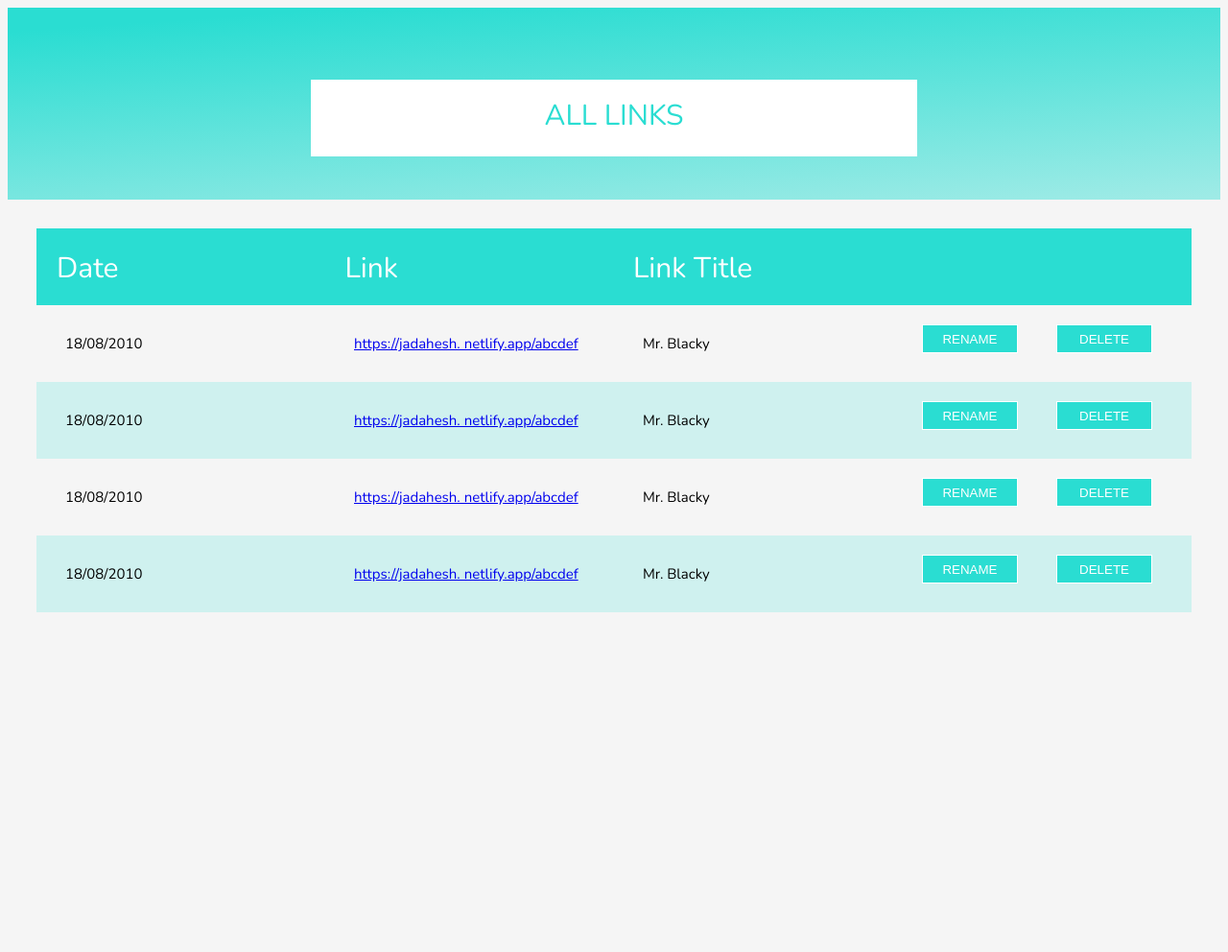
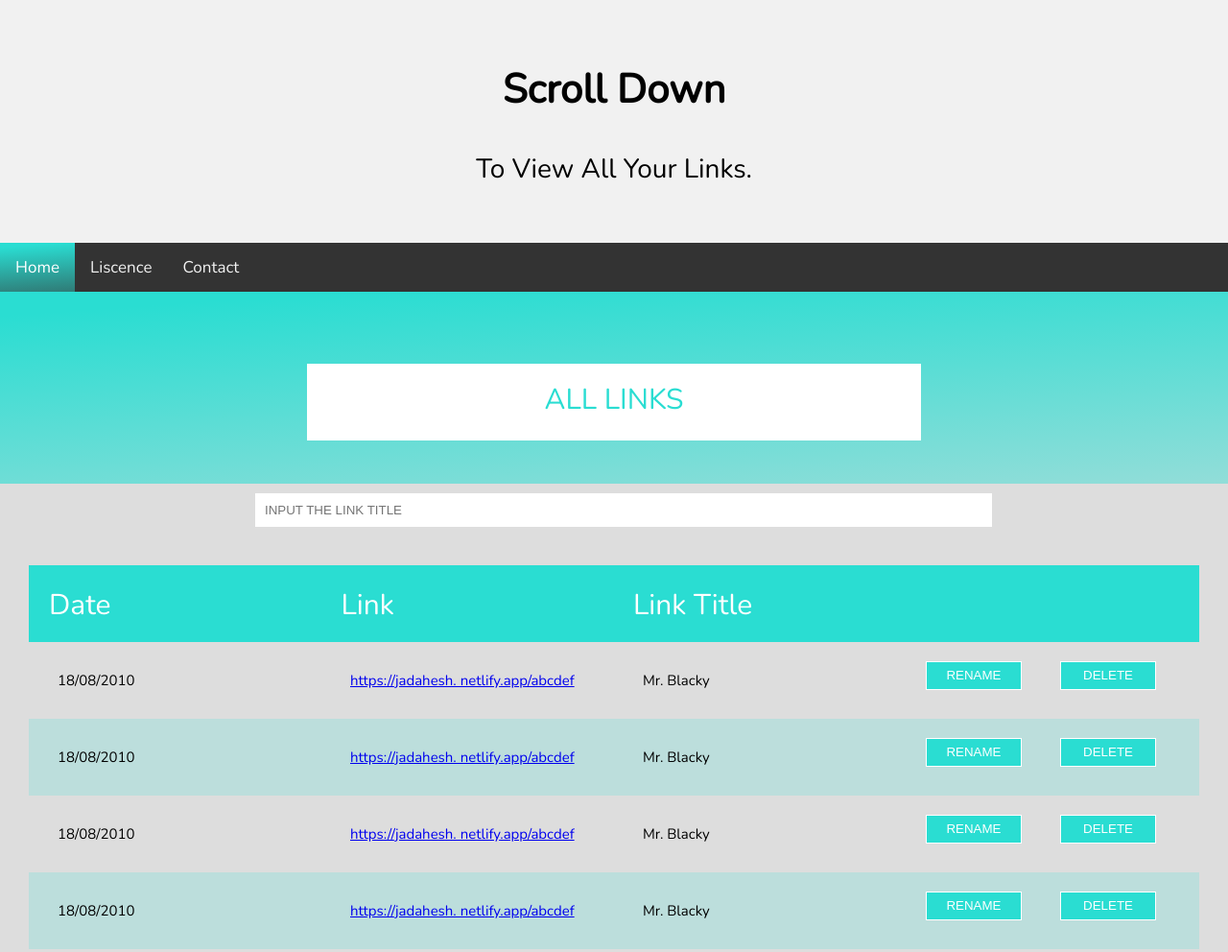
Before and after one commit to jasmineblinks/dashboard, a plain HTML site: page linksview.html in a window 1280 px wide. Shown: the whole page at 96% size. Before the commit the page ends 800 px from the top, so only its background shows below. Drawn offline with nearby package versions, Linux system fonts and the light colour scheme; a web font is replaced by a local one.

Commit message:
links view navbar and seach input added

```diff
--- a/assets/css/linksview.css
+++ b/assets/css/linksview.css
@@ -7,6 +7,24 @@ div, .head, header{
 #heading>div{
     font-family: Sofia;
 }
+#searchBox{
+    padding: 10px;
+   width: 100vw;
+   display: grid;
+   grid-template-columns: 1fr;
+   align-items: center;
+   justify-items: center;
+}
+#searchBox>input{
+    width: 60vw;
+    padding: 10px;
+    margin: none;
+    border: none;
+}
+#searchBox>input:focus{
+    border: none;
+    margin: none;
+}
 header{
 width: 100%;
 height: 200px;
@@ -14,7 +32,7 @@ background: linear-gradient(176.03deg, #2ADDD2 8.74%, rgba(196, 196, 196, 0) 165
 
 }
 body{
-    background-color: whitesmoke;
+    background-color: #ddd;
 }
 #heading{
 
--- a/linksview.html
+++ b/linksview.html
@@ -8,16 +8,85 @@
     <link rel="stylesheet" href="https://fonts.googleapis.com/css?family=Sofia">
     <link rel="stylesheet" href="https://fonts.googleapis.com/css?family=Nunito">
     <title>Document</title>
+
+    <style>
+
+body {
+  margin: 0;
+  font-size: 28px;
+  font-family: Arial, Helvetica, sans-serif;
+}
+
+.headNav {
+  background-color: #f1f1f1;
+  padding: 30px;
+  text-align: center;
+}
+
+#navbar {
+  overflow: hidden;
+  background-color: #333;
+}
+
+#navbar a {
+  float: left;
+  display: block;
+  color: #f2f2f2;
+  text-align: center;
+  padding: 14px 16px;
+  text-decoration: none;
+  font-size: 17px;
+}
+
+#navbar a:hover {
+  background-color: #ddd;
+  color: black;
+}
+
+#navbar a.active {
+  background:linear-gradient(176.03deg, #2ADDD2 8.74%, rgba(196, 196, 196, 0) 165.96%);
+  color: white;
+}
+
+.content {
+  padding: 16px;
+}
+
+.sticky {
+  position: fixed;
+  top: 0;
+  width: 100%;
+}
+
+.sticky + .content {
+  padding-top: 60px;
+}
+    </style>
 </head>
 
 <body>
+
+    <div class="headNav">
+        <h2>Scroll Down</h2>
+        <p>To View All Your Links.</p>
+      </div>
+
+      <div id="navbar">
+        <a class="active" href="">Home</a>
+        <a href="javascript:void(0)">Liscence</a>
+        <a href="javascript:void(0)">Contact</a>
+
+      </div>
     <header>
+
         <div>
             <div id="heading">
                 <div>ALL LINKS</div>
             </div>
         </div>
     </header>
+    <div id="searchBox" ><input type="search" placeholder='INPUT THE LINK TITLE' id="myInput" onkeyup="myFunction()"></div>
+
     <main id="main">
         <div class="head">
             <div>
@@ -33,6 +102,7 @@
 
             </div>
         </div>
+
         <div class="section">
             <div class="date">18/08/2010</div>
             <div class="link"><a href="https://jadahesh.
@@ -41,7 +111,7 @@
             <div class="title"> Mr. Blacky</div>
             <div id="btn"><button>RENAME</button><button class="btn2">DELETE</button></div>
         </div>
-        <div>
+        <div class="section">
             <div class="date">18/08/2010</div>
             <div class="link"><a href="https://jadahesh.
                 netlify.app/abcdef" target="_blank"> https://jadahesh.
@@ -49,7 +119,7 @@
             <div class="title"> Mr. Blacky</div>
             <div id="btn"><button>RENAME</button><button class="btn2">DELETE</button></div>
         </div>
-        <div>
+        <div class="section">
 
             <div class="date">18/08/2010</div>
             <div class="link"><a href="https://jadahesh.
@@ -58,7 +128,7 @@
             <div class="title"> Mr. Blacky</div>
             <div id="btn"><button>RENAME</button><button class="btn2">DELETE</button></div>
         </div>
-        <div>
+        <div class="section">
 
             <div class="date">18/08/2010</div>
             <div class="link"><a href="https://jadahesh.
@@ -67,7 +137,7 @@
             <div class="title"> Mr. Blacky</div>
             <div id="btn"><button>RENAME</button><button class="btn2">DELETE</button></div>
         </div>
-        <div style="display: none;">
+        <div style="display: none;" class="section">
 
             <div class="date">18/08/2010</div>
             <div class="link"><a href="https://jadahesh.
@@ -82,6 +152,49 @@
 <body>
     <script src="assets/js/linksviews.js"></script>
 
+    <script>
+        window.onscroll = function(){navStick()};
+
+var navbar = document.getElementById("navbar");
+var sticky = navbar.offsetTop;
+
+function navStick() {
+  if (window.pageYOffset >= sticky) {
+    navbar.classList.add("sticky")
+  } else {
+    navbar.classList.remove("sticky");
+  }
+}
+
+/**searcch bar
+ *
+ * /@abstract
+ * /@abstract
+ *
+ *
+  */
+
+
+  function myFunction() {
+  var input, filter, table, list, title, i, txtValue;
+  input = document.getElementById("myInput");
+  filter = input.value.toUpperCase();
+  main = document.getElementById("main");
+
+  list=main.querySelectorAll('main .section')
+  for (i = 0; i < list.length; i++) {
+    title = list[i].querySelectorAll('main .section .title')[0];
+    if (title) {
+      txtValue = title.textContent || title.innerText;
+      if (txtValue.toUpperCase().indexOf(filter) > -1) {
+        list[i].style.display = "";
+      } else {
+        list[i].style.display = "none";
+      }
+    }
+  }
+}
+   </script>
 </body>
 
 </html>
```
